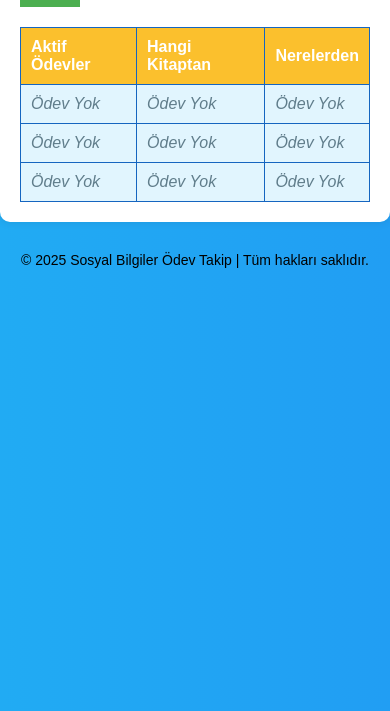
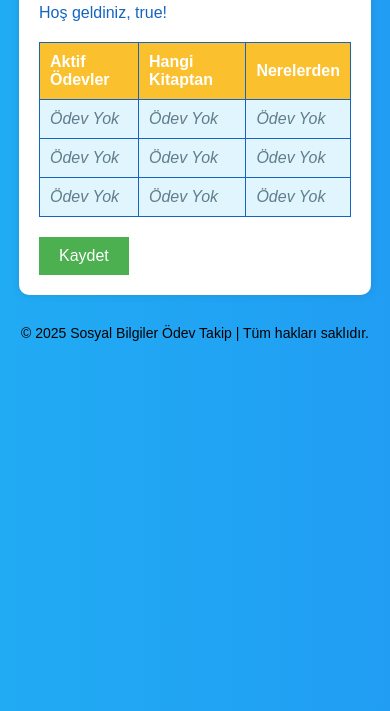
Before and after one commit to inan892/Inan-app.github.io, a plain HTML site: page sosyal.html in a window 390 px wide. Shown: the part 133-844 px from the top of the page. Drawn offline with Linux system fonts and the light colour scheme; sample sign-in values are in the browser's storage.

Commit message:
Update sosyal.html

```diff
--- a/sosyal.html
+++ b/sosyal.html
@@ -5,11 +5,117 @@
     <meta name="viewport" content="width=device-width, initial-scale=1.0">
     <title>Sosyal Bilgiler Ödev Takip Tablosu</title>
     <link rel="icon" href="favicon.ico" type="image/x-icon">
-    <!-- Font Awesome -->
     <link rel="stylesheet" href="https://cdnjs.cloudflare.com/ajax/libs/font-awesome/6.0.0-beta3/css/all.min.css">
     <style>
-        /* Renk Paleti */
+        /* Mavi Tema Renk Paleti */
         :root {
+            --primary-color: #2196F3; /* Mavi Tema */
+            --secondary-color: #1976D2;
+            --accent-color: #03A9F4;
+            --background-light: #e3f2fd;
+            --background-dark: #2c3e50;
+            --text-light: #ffffff;
+            --text-dark: #000000;
+            --text-muted: #607d8b;
+        }
+
+        body {
+            font-family: Arial, sans-serif;
+            margin: 0;
+            padding: 0;
+            background: linear-gradient(270deg, #2196F3, #1976D2);
+            background-size: 400% 400%;
+            animation: bgMove 10s infinite alternate;
+            color: var(--primary-color);
+            transition: background-color 0.3s, color 0.3s;
+        }
+
+        @keyframes bgMove {
+            0% { background-position: 0% 50%; }
+            100% { background-position: 100% 50%; }
+        }
+
+        .container {
+            width: 80%;
+            margin: 0 auto;
+            padding: 20px;
+            background-color: #fff;
+            box-shadow: 0 2px 10px rgba(0, 0, 0, 0.1);
+            margin-top: 50px;
+            border-radius: 10px;
+        }
+
+        table {
+            width: 100%;
+            border-collapse: collapse;
+        }
+
+        th, td {
+            padding: 10px;
+            text-align: left;
+            border: 1px solid #ccc;
+        }
+
+        th {
+            background-color: #f7f7f7;
+        }
+
+        td[contenteditable="true"] {
+            background-color: #e1f5fe;
+            cursor: pointer;
+        }
+
+        footer {
+            text-align: center;
+            margin-top: 50px;
+            font-size: 14px;
+        }
+
+        #saveButton {
+            padding: 10px 20px;
+            background-color: #4caf50;
+            color: white;
+            border: none;
+            cursor: pointer;
+            font-size: 16px;
+            margin-top: 20px;
+        }
+
+        #saveButton:hover {
+            background-color: #45a049;
+        }
+
+        /* Gece/Gündüz Modu */
+        body.dark-mode {
+            background: linear-gradient(45deg, #2c3e50, #34495e, #7f8c8d, #95a5a6);
+            animation: nightBackground 10s infinite alternate;
+            color: var(--text-light);
+        }
+
+        .container.dark-mode {
+            background-color: #34495e;
+        }
+
+        footer {
+            text-align: center;
+            font-size: 14px;
+            color: var(--primary-color);
+            margin-top: 30px;
+        }
+
+        .readonly {
+            color: var(--text-muted);
+        }
+
+        body.dark-mode .readonly {
+            color: var(--text-dark);
+        }
+
+        p {
+            color: #000000;
+        }
+                /* Renk Paleti */
+                :root {
             --primary-color: #1565c0;
             --secondary-color: #4caf50;
             --accent-color: #fbc02d;
@@ -161,15 +267,13 @@
         p{
             color: #000000;
         }
+
     </style>
 </head>
 <body>
     <div class="container">
-        <h1>Sosyal Bilgiler</h1>
-        <button id="mode-toggle">
-            <span id="mode-icon" class="fas fa-moon"></span> <!-- Başlangıçta ay simgesi -->
-        </button>
-
+        <h1>Sosyal Bilgiler Ödev Takip</h1>
+        <div id="welcomeMessage"></div>
         <table>
             <tr>
                 <th>Aktif Ödevler</th>
@@ -177,21 +281,23 @@
                 <th>Nerelerden</th>
             </tr>
             <tr>
-                <td class="readonly">Ödev Yok</td>
+                <td id="assignment1" class="readonly">Ödev Yok</td>
                 <td class="readonly">Ödev Yok</td>
                 <td class="readonly">Ödev Yok</td>
             </tr>
             <tr>
-                <td class="readonly">Ödev Yok</td>
+                <td id="assignment2" class="readonly">Ödev Yok</td>
                 <td class="readonly">Ödev Yok</td>
                 <td class="readonly">Ödev Yok</td>
             </tr>
             <tr>
-                <td class="readonly">Ödev Yok</td>
+                <td id="assignment3" class="readonly">Ödev Yok</td>
                 <td class="readonly">Ödev Yok</td>
                 <td class="readonly">Ödev Yok</td>
             </tr>
         </table>
+
+        <button id="saveButton">Kaydet</button>
     </div>
 
     <footer>
@@ -199,19 +305,57 @@
     </footer>
 
     <script>
-        // Gece/Gündüz Modu Değişimi
-        document.getElementById('mode-toggle').addEventListener('click', function () {
-            document.body.classList.toggle('dark-mode');
-            document.querySelector('.container').classList.toggle('dark-mode');
+        window.addEventListener('load', function() {
+            const loggedInUser = localStorage.getItem('loggedInUser');
+            const welcomeMessage = document.getElementById('welcomeMessage');
+            const saveButton = document.getElementById('saveButton');
 
-            let icon = document.getElementById('mode-icon');
-            if (document.body.classList.contains('dark-mode')) {
-                icon.classList.remove('fa-moon');
-                icon.classList.add('fa-sun'); // Gündüz simgesine geçiş
+            if (loggedInUser) {
+                welcomeMessage.textContent = `Hoş geldiniz, ${loggedInUser}!`;
+
+                // Sadece operatörlerin ödevleri değiştirmesine izin ver
+                if (loggedInUser === 'uras' || loggedInUser === 'inan') {
+                    document.getElementById('assignment1').contentEditable = true;
+                    document.getElementById('assignment2').contentEditable = true;
+                    document.getElementById('assignment3').contentEditable = true;
+
+                    // Kaydet butonunun etkinleştirilmesi
+                    saveButton.disabled = false;
+                } else {
+                    // Diğer kullanıcılar için kaydet butonunu devre dışı bırak
+                    saveButton.disabled = true;
+                }
             } else {
-                icon.classList.remove('fa-sun');
-                icon.classList.add('fa-moon'); // Gece simgesine geçiş
+                window.location.href = 'index.html'; // Giriş yapılmadıysa yönlendir
             }
+
+            // Ödevler kaydedildiğinde, localStorage'a kaydet
+            saveButton.addEventListener('click', function() {
+                if (loggedInUser === 'uras' || loggedInUser === 'inan') {
+                    // Ödevlerin içeriğini al
+                    const assignment1 = document.getElementById('assignment1').textContent;
+                    const assignment2 = document.getElementById('assignment2').textContent;
+                    const assignment3 = document.getElementById('assignment3').textContent;
+
+                    // Ödevleri localStorage'a kaydet
+                    localStorage.setItem('assignment1', assignment1);
+                    localStorage.setItem('assignment2', assignment2);
+                    localStorage.setItem('assignment3', assignment3);
+
+                    alert('Ödevler kaydedildi!');
+                } else {
+                    alert('Sadece operatörler bu işlemi yapabilir.');
+                }
+            });
+
+            // Sayfa yüklendiğinde, daha önce kaydedilen ödevleri yükle
+            const savedAssignment1 = localStorage.getItem('assignment1');
+            const savedAssignment2 = localStorage.getItem('assignment2');
+            const savedAssignment3 = localStorage.getItem('assignment3');
+
+            if (savedAssignment1) document.getElementById('assignment1').textContent = savedAssignment1;
+            if (savedAssignment2) document.getElementById('assignment2').textContent = savedAssignment2;
+            if (savedAssignment3) document.getElementById('assignment3').textContent = savedAssignment3;
         });
     </script>
 </body>
```
